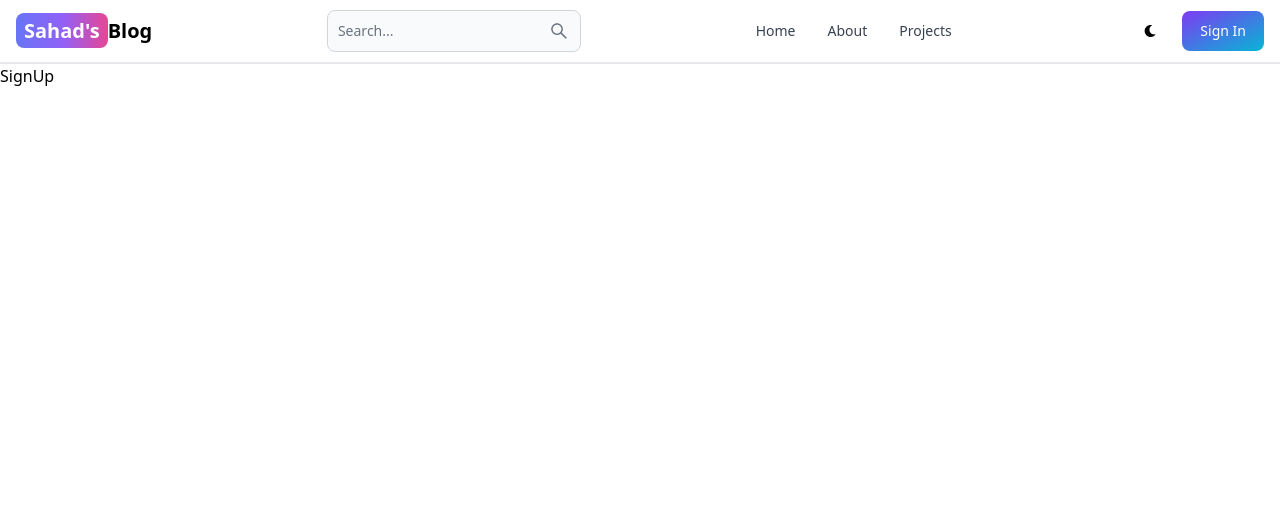
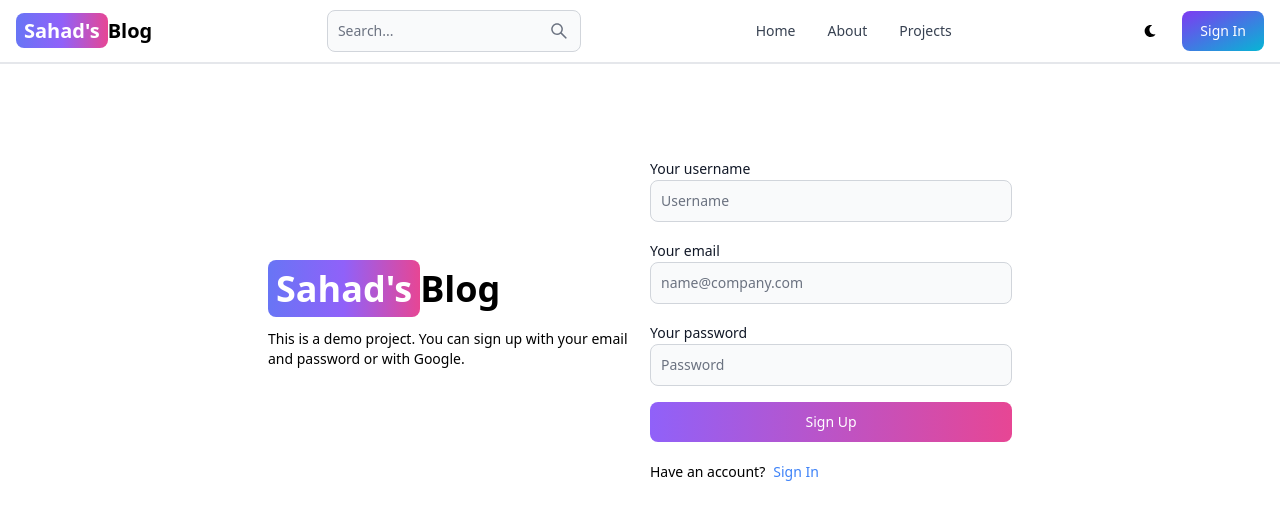
Before and after one commit to Razaulllah/mern-journal, a React (Vite) app in the folder client/: page /sign-up in a window 1280 px wide. Shown: the top 520 px of the page. Built offline with nearby package versions, Linux system fonts and the light colour scheme.

Commit message:
create sign up page ui

```diff
--- a/client/src/pages/SignUp.jsx
+++ b/client/src/pages/SignUp.jsx
@@ -1,8 +1,50 @@
+import { Link } from "react-router-dom";
+import { Label, TextInput, Button } from "flowbite-react";
 
 export default function SignUp() {
   return (
-    <div>
-      SignUp
+    <div className="min-h-screen mt-20">
+      <div className="flex p-3 max-w-3xl mx-auto flex-col md:flex-row md:items-center gap-5">
+        {/* left */}
+        <div className="flex-1">
+          <Link to="/" className="font-bold dark:text-white text-4xl">
+            <span className="px-2 py-1 bg-gradient-to-r from-indigo-500 via-purple-500 to-pink-500 rounded-lg text-white">
+              Sahad's
+            </span>
+            Blog
+          </Link>
+          <p className="text-sm mt-5">
+            This is a demo project. You can sign up with your email and password
+            or with Google.
+          </p>
+        </div>
+        {/* right */}
+        <div className="flex-1">
+          <form className="flex flex-col gap-4">
+            <div>
+              <Label value="Your username" />
+              <TextInput type="text" placeholder="Username" id="username" />
+            </div>
+            <div>
+              <Label value="Your email" />
+              <TextInput type="text" placeholder="name@company.com" id="email" />
+            </div>
+            <div>
+              <Label value="Your password" />
+              <TextInput type="text" placeholder="Password" id="password" />
+            </div>
+            <Button gradientDuoTone='purpleToPink' type="submit">
+              Sign Up
+            </Button>
+          </form>
+          <div className="flex gap-2 text-sm mt-5">
+            <span>Have an account?</span>
+            <Link to='/sign-in' className="text-blue-500">
+              Sign In
+            </Link>
+          </div>
+        </div>
+      </div>
     </div>
-  )
+  );
 }
```
